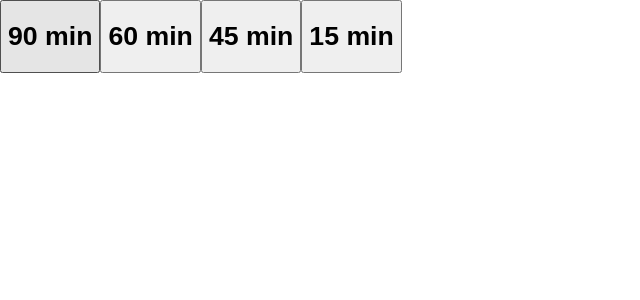
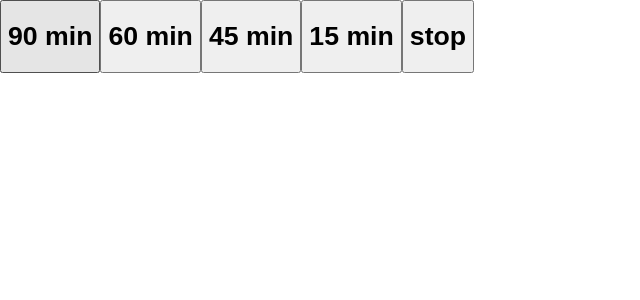
Before and after one commit to elissamaine/cute-productivity-timer, a React (Create React App) app: page / in a window 1280 px wide. Shown: the top 300 px of the page, without its empty margins (0-640 px from the left). Built offline with nearby package versions, Linux system fonts and the light colour scheme.

Commit message:
added onclick and use state so the user can select the time option they want

```diff
--- a/src/Timer.js
+++ b/src/Timer.js
@@ -25,6 +25,11 @@ const times = [
     time: "15 min",
     seconds: 900,
     saying: "Take this time to relax!"
+  },
+  {
+    time: "stop",
+    seconds: 0,
+    saying: ""
   }
 ]
 
@@ -32,20 +37,21 @@ const times = [
 
 function Timer() {
   //use useState for the time
-  //JUST MAKE THE TIME OF THE BUTTONS IN SECONDS MAYBE... BUT I WANT THE TIME DISPLAYED IN MINS AND HOURS AS WELL?
+  //this is the usestate for the seconds on the actual timer/ countdown component
   const [seconds, setSeconds] = useState(0);
 
-  //
-  const [selectedTime, setSelectedTime] = useState(0)
-
+  // this is for the selection of the buttons on the top of the page
+  const [selectedTime, setSelectedTime] = useState(4);
+  const handleTimeChange = (index) => setSelectedTime(index)
 
   return (
     <>
       <div className='selection'>
-        {times.map(times => (
+        {times.map((times, index) => (
           <button
             className='time{times.time}'
             key={times.seconds}
+            onClick={() => handleTimeChange(index)}
           >
             <h1>{times.time}</h1>
           </button>
```
